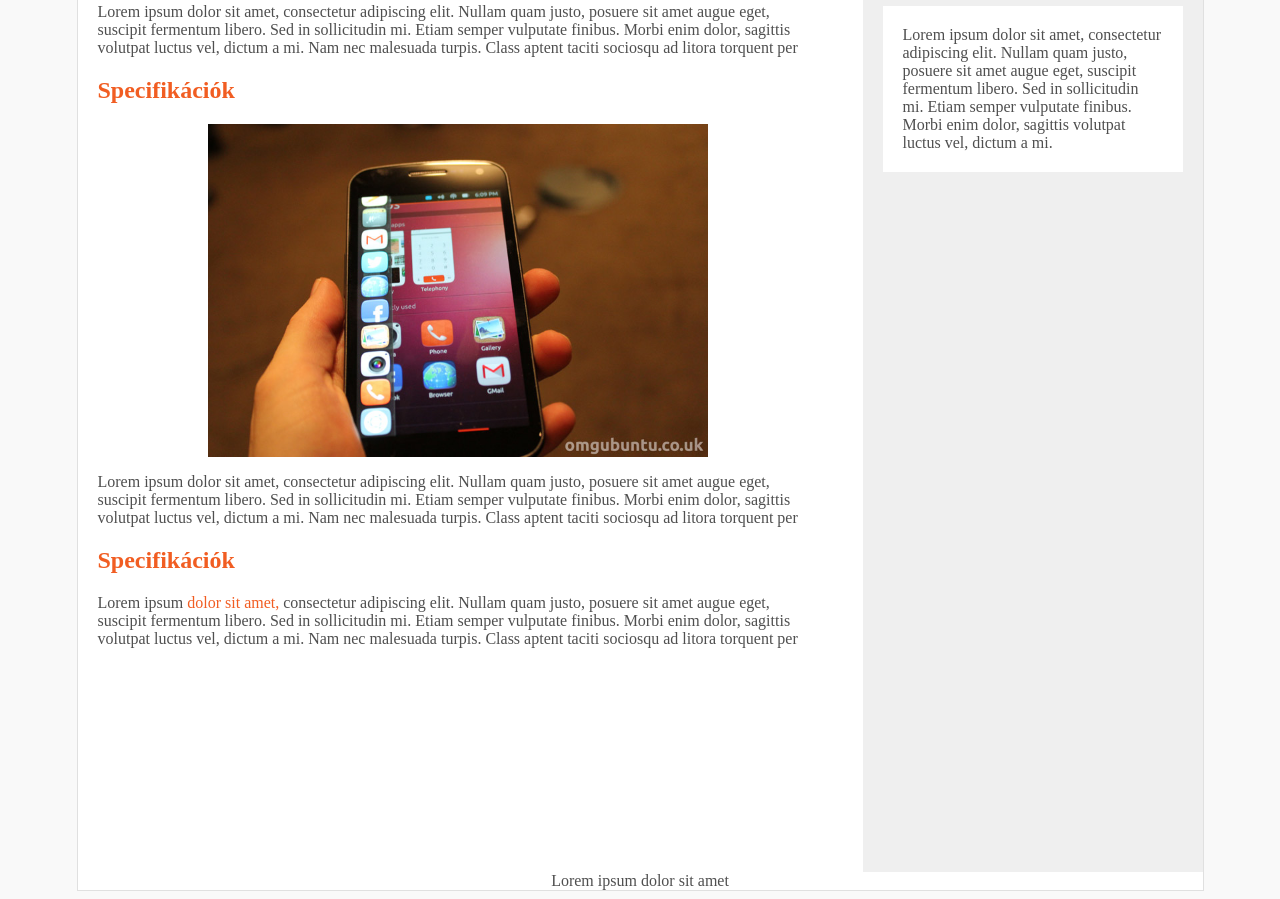
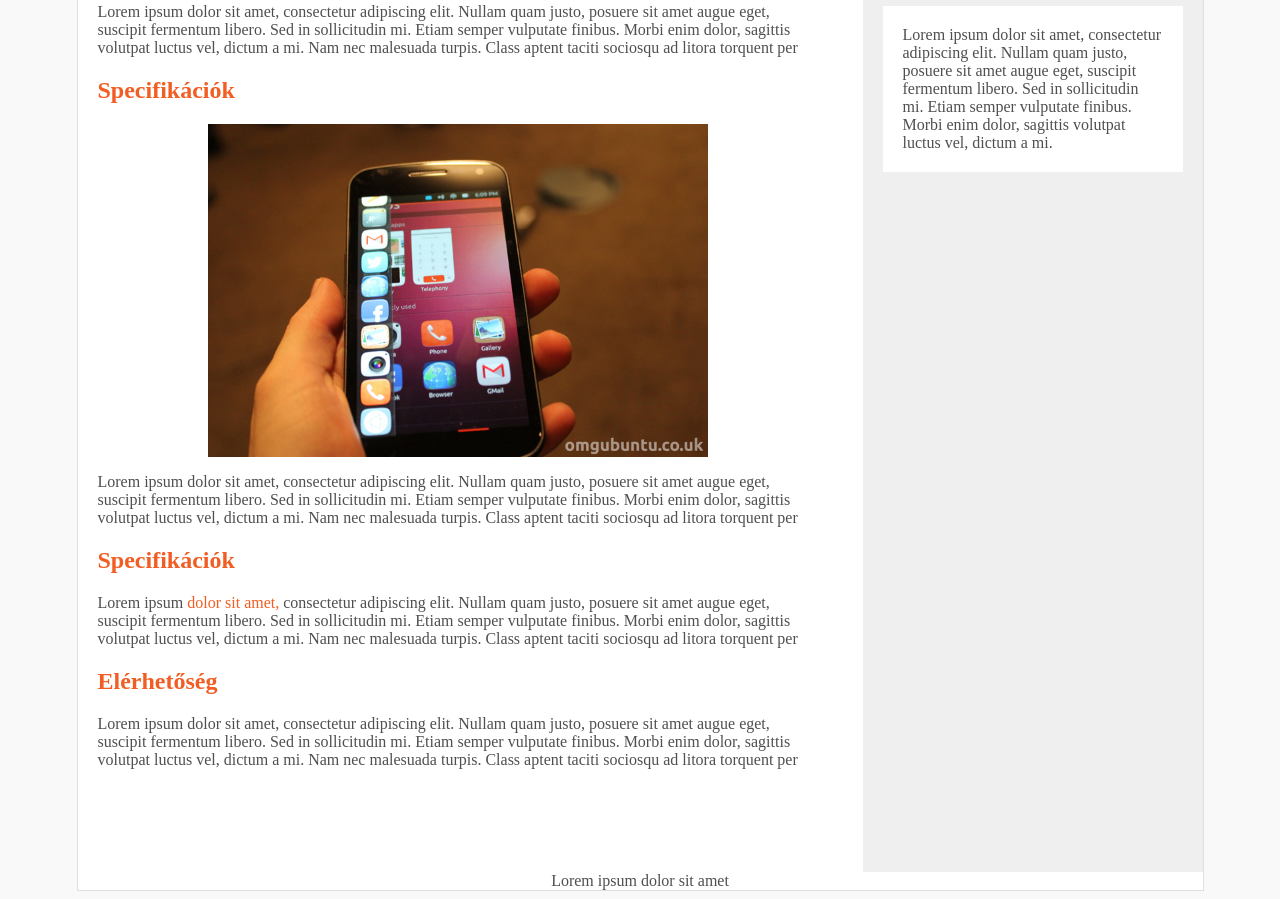
Before and after one commit to Csongoranevem/ubuntuhtml, a plain HTML site: page index.html in a window 1280 px wide. Shown: the part 779-1678 px from the top of the page. Drawn offline with Linux system fonts and the light colour scheme.

Commit message:
Add files via upload

```diff
--- a/index.html
+++ b/index.html
@@ -25,6 +25,8 @@
                 <h2>Specifikációk</h2>
 
                 <p>Lorem ipsum <a href="https://www.lipsum.com/feed/html" target="_blank">dolor sit amet,</a> consectetur adipiscing elit. Nullam quam justo, posuere sit amet augue eget, suscipit fermentum libero. Sed in sollicitudin mi. Etiam semper vulputate finibus. Morbi enim dolor, sagittis volutpat luctus vel, dictum a mi. Nam nec malesuada turpis. Class aptent taciti sociosqu ad litora torquent per</p>
+                <h2>Elérhetőség</h2>
+                <p>Lorem ipsum dolor sit amet, consectetur adipiscing elit. Nullam quam justo, posuere sit amet augue eget, suscipit fermentum libero. Sed in sollicitudin mi. Etiam semper vulputate finibus. Morbi enim dolor, sagittis volutpat luctus vel, dictum a mi. Nam nec malesuada turpis. Class aptent taciti sociosqu ad litora torquent per</p>
             </section>
 
             <section id="kommentek">
```
